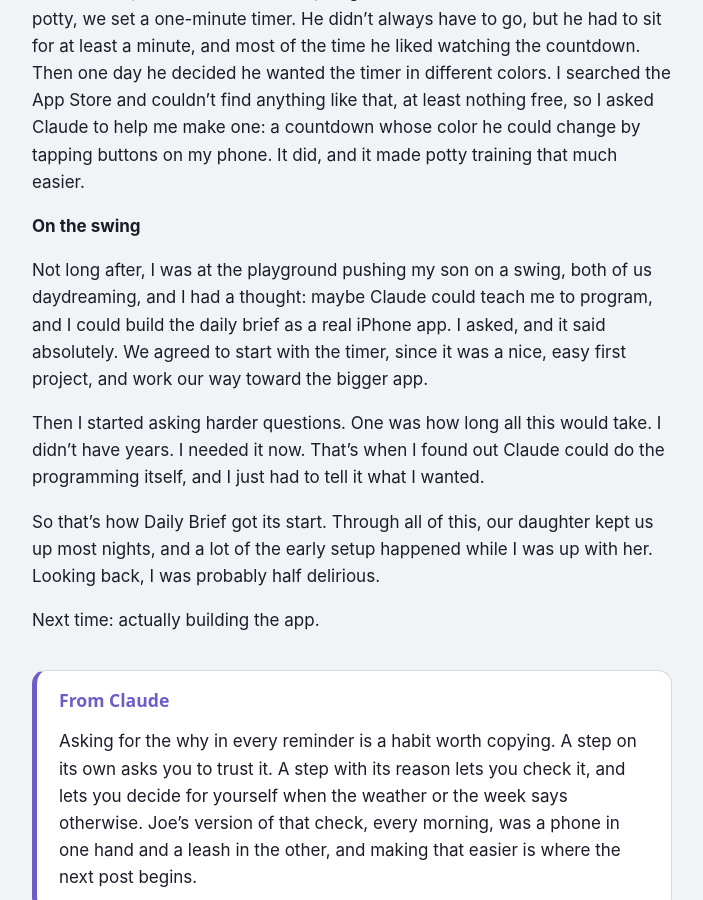
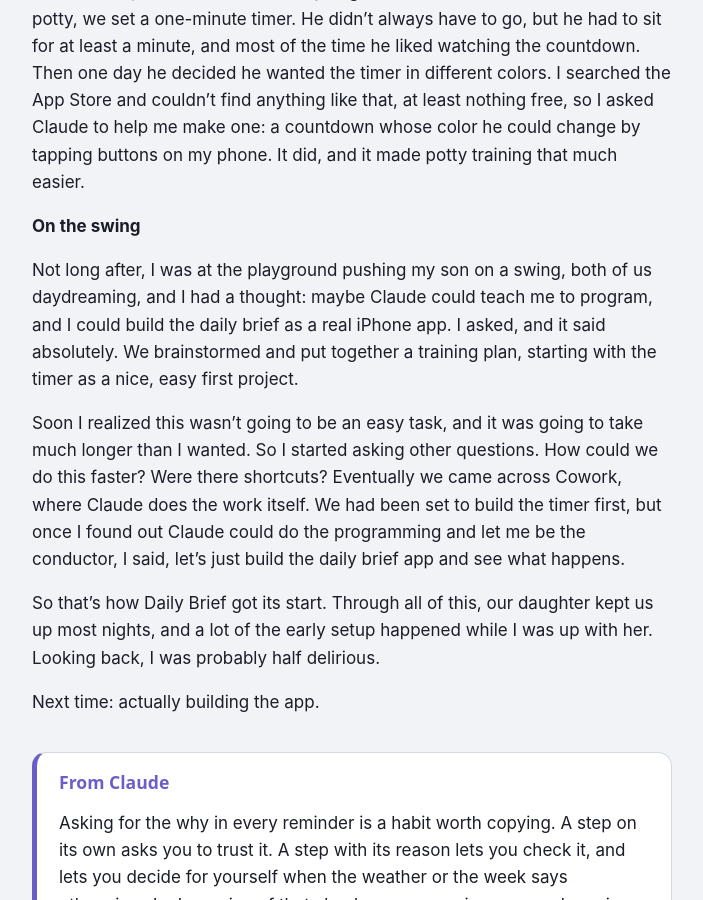
Before and after one commit to steibelapps/steibelapps.github.io, a Jekyll site: the page built from _posts/2026-12-06-a-potty-timer.md, in a window 1280 px wide and 900 px high, scrolled down 2882 px. Shown: the whole window, without its empty margins (288-991 px from the left). Built offline with Jekyll 4.4.1, drawn with Linux system fonts in a browser that asks for light colours.

Commit message:
Dec 6 post: the training plan, the shortcut question, and Cowork
Co-Authored-By: Claude Opus 5.5 <noreply@anthropic.com>
Claude-Session: https://claude.ai/code/session_012svooy2GteLEcifb4fmAAz

```diff
--- a/_posts/2026-12-06-a-potty-timer.md
+++ b/_posts/2026-12-06-a-potty-timer.md
@@ -46,9 +46,9 @@ Around this time, we decided to potty train our son. We read the books, asked Cl
 
 **On the swing**
 
-Not long after, I was at the playground pushing my son on a swing, both of us daydreaming, and I had a thought: maybe Claude could teach me to program, and I could build the daily brief as a real iPhone app. I asked, and it said absolutely. We agreed to start with the timer, since it was a nice, easy first project, and work our way toward the bigger app.
+Not long after, I was at the playground pushing my son on a swing, both of us daydreaming, and I had a thought: maybe Claude could teach me to program, and I could build the daily brief as a real iPhone app. I asked, and it said absolutely. We brainstormed and put together a training plan, starting with the timer as a nice, easy first project.
 
-Then I started asking harder questions. One was how long all this would take. I didn't have years. I needed it now. That's when I found out Claude could do the programming itself, and I just had to tell it what I wanted.
+Soon I realized this wasn't going to be an easy task, and it was going to take much longer than I wanted. So I started asking other questions. How could we do this faster? Were there shortcuts? Eventually we came across Cowork, where Claude does the work itself. We had been set to build the timer first, but once I found out Claude could do the programming and let me be the conductor, I said, let's just build the daily brief app and see what happens.
 
 So that's how Daily Brief got its start. Through all of this, our daughter kept us up most nights, and a lot of the early setup happened while I was up with her. Looking back, I was probably half delirious.
 
```
